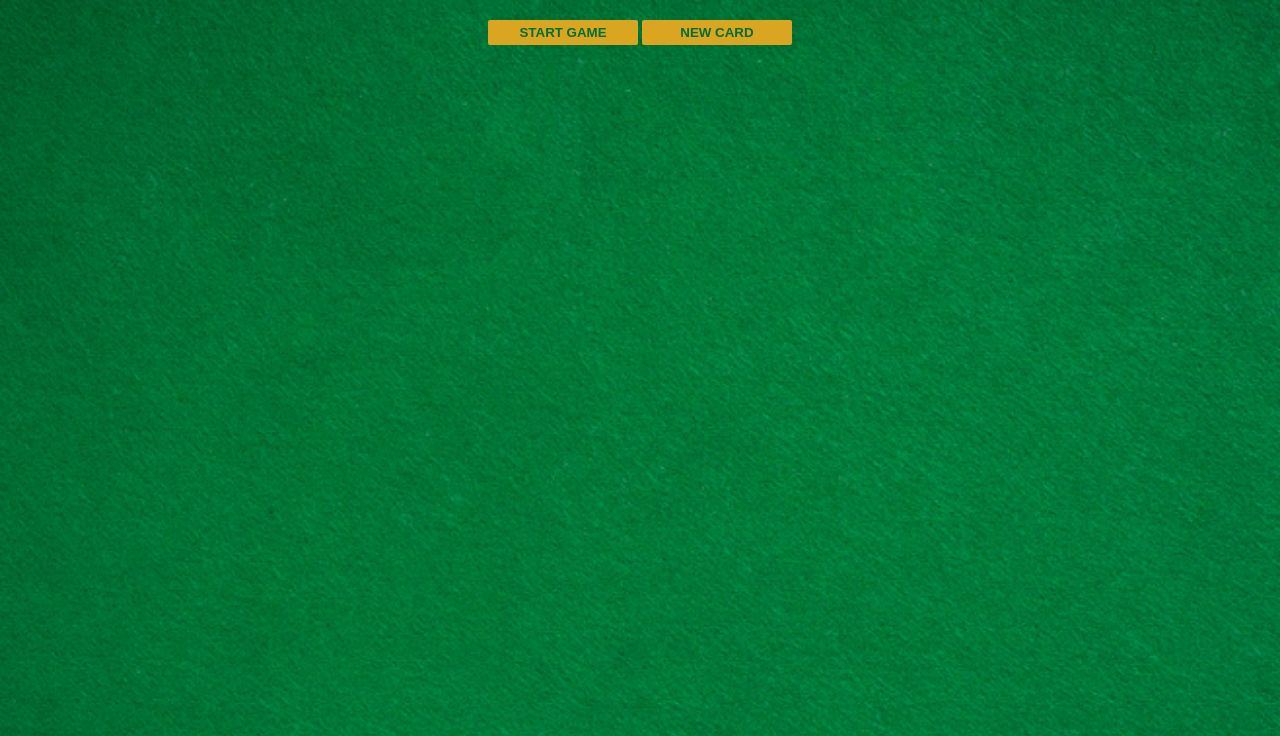
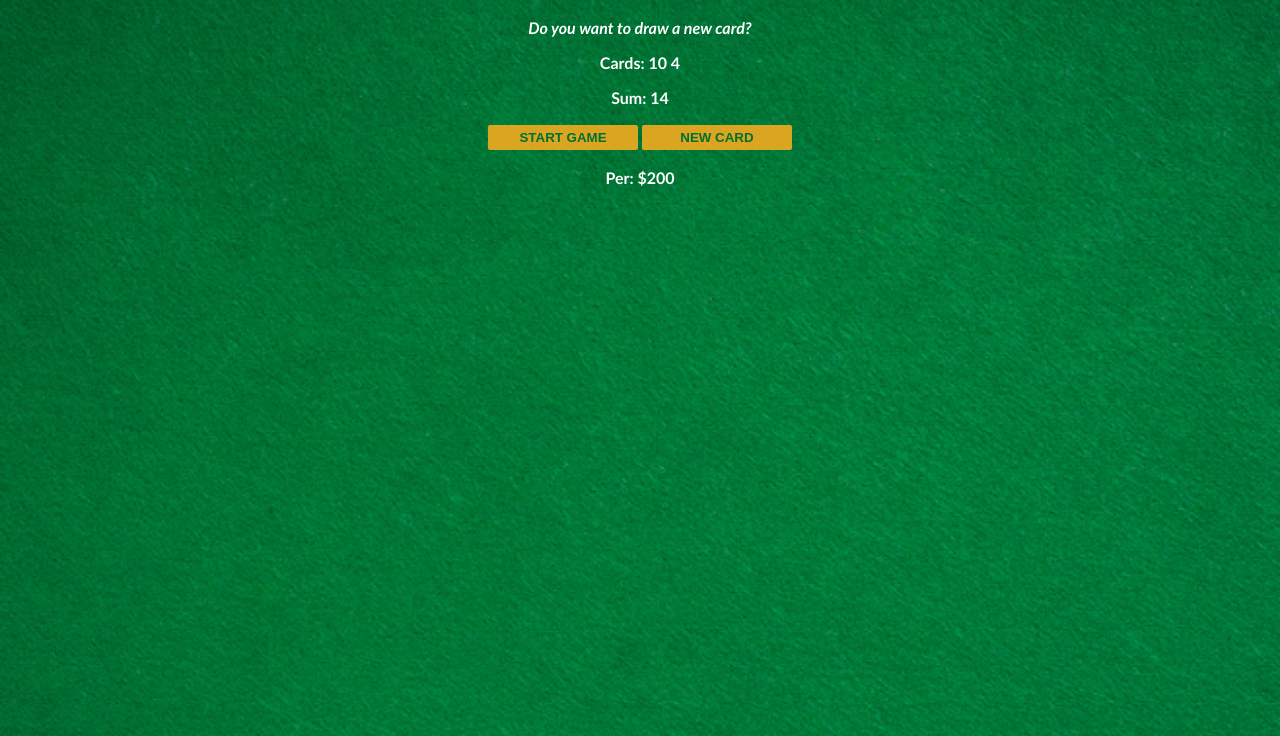
Before and after one commit to BIGWALDOR/Blackjack-VanillaJS, a plain HTML site: page index.html in a window 1280 px wide. Both pictures are taken after a click on the button "START GAME". Shown: the part 64-800 px from the top of the page. Drawn offline with Linux system fonts and the light colour scheme.

Commit message:
Added remaining pieces in making this app work such as startGame, renderGame, newCard and getRandomCard fn

```diff
--- a/index.html
+++ b/index.html
@@ -9,8 +9,12 @@
   </head>
   <body>
     <h1>Blackjack</h1>
+    <p id="message-el">Want to play a round?</p>
+    <p id="cards-el">Cards:</p>
+    <p id="sum-el">Sum:</p>
     <button onclick="startGame()">START GAME</button>
     <button onclick="newCard()">NEW CARD</button>
+    <p id="player-el"></p>
     <script src="index.js"></script>
   </body>
 </html>
--- a/index.js
+++ b/index.js
@@ -7,3 +7,59 @@ let cards = []
 let sum = 0
 let hasBlackJack = false
 let isAlive = false
+let message = ""
+let messageEl = document.getElementById("message-el")
+let sumEl = document.getElementById("sum-el")
+let cardsEl = document.getElementById("cards-el")
+let playerEl = document.getElementById("player-el")
+
+playerEl.textContent = player.name + ": $" + player.chips
+
+function getRandomCard() {
+    let randomNumber = Math.floor( Math.random()*13 ) + 1
+    if (randomNumber > 10) {
+        return 10
+    } else if (randomNumber === 1) {
+        return 11
+    } else {
+        return randomNumber
+    }
+}
+
+function startGame() {
+    isAlive = true
+    let firstCard = getRandomCard()
+    let secondCard = getRandomCard()
+    cards = [firstCard, secondCard]
+    sum = firstCard + secondCard
+    renderGame()
+}
+
+function renderGame() {
+    cardsEl.textContent = "Cards: "
+    for (let i = 0; i < cards.length; i++) {
+        cardsEl.textContent += cards[i] + " "
+    }
+
+    sumEl.textContent = "Sum: " + sum
+    if (sum <= 20) {
+        message = "Do you want to draw a new card?"
+    } else if (sum === 21) {
+        message = "You've got Blackjack!"
+        hasBlackJack = true
+    } else {
+        message = "You're out of the game!"
+        isAlive = false
+    }
+    messageEl.textContent = message
+}
+
+
+function newCard() {
+    if (isAlive === true && hasBlackJack === false) {
+        let card = getRandomCard()
+        sum += card
+        cards.push(card)
+        renderGame()
+    }
+}
```
